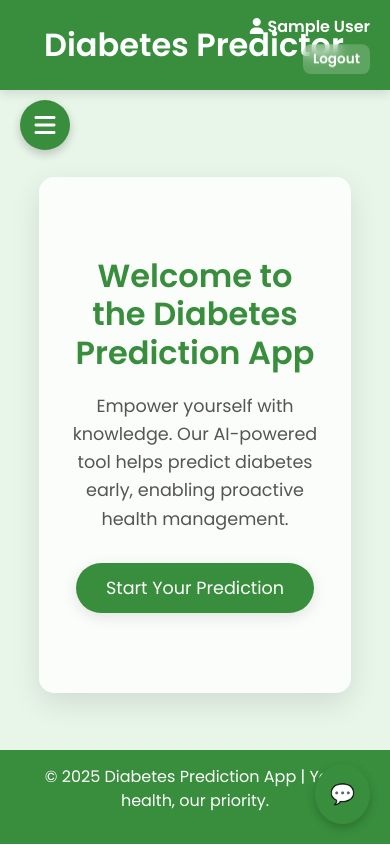
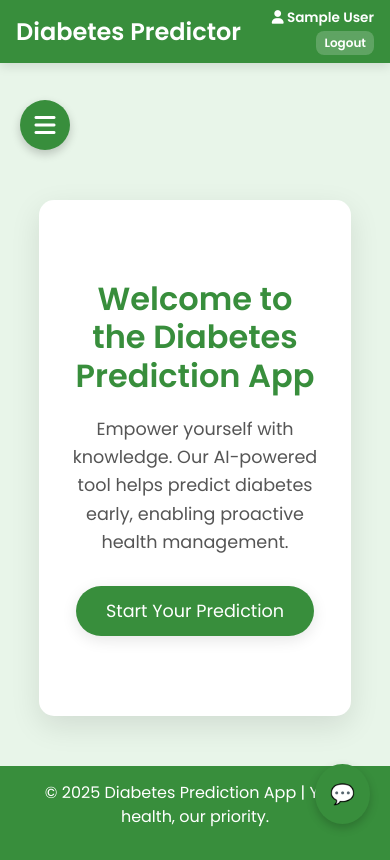
Before and after one commit to bhupesh-6124/diabetes_prediction1, a Flask app: page /index in a window 390 px wide. Run offline with Flask 3, Linux system fonts and the light colour scheme; the visitor is signed in with stand-in values (Sample User, id 1); tables that the repository leaves empty hold one stand-in row (values such as "Sample post"); parts of the project's set-up code (start-up, migrations or seed data) failed here and were passed over; some libraries are stand-ins or nearby versions.

Commit message:
Update index.html

```diff
--- a/templates/index.html
+++ b/templates/index.html
@@ -7,7 +7,6 @@
     <link href="https://fonts.googleapis.com/css2?family=Poppins:wght@400;500;600&display=swap" rel="stylesheet">
     <link href="https://cdn.jsdelivr.net/npm/bootstrap@5.3.0-alpha1/dist/css/bootstrap.min.css" rel="stylesheet">
     <link rel="stylesheet" href="https://cdnjs.cloudflare.com/ajax/libs/font-awesome/6.5.1/css/all.min.css"/>
-
 
     <style>
         /* Overall page settings */
@@ -34,20 +33,52 @@
             top: 0;
             left: 0;
             z-index: 1000;
+            display: flex;
+            justify-content: space-between; /* brand left, user right */
+            align-items: center;
         }
 
-        .navbar-user {
-    background: rgba(255, 255, 255, 0.2);
-    padding: 5px 12px;
-    border-radius: 12px;
-    font-weight: 600;
-}
-
-
+        /* Brand / App Name */
+      /* Brand / App Name */
 .navbar-brand {
     font-size: 2rem;
     font-weight: 600;
+    color: #fff !important;   /* Force white color */
+    text-decoration: none;
+}
+
+/* Prevent color change on hover or active */
+.navbar-brand:hover,
+.navbar-brand:focus,
+.navbar-brand:active {
+    color: #fff !important;
+    text-decoration: none;
+}
+
+        /* Navbar User Info */
+        .navbar-user-info {
+            display: flex;
+            flex-direction: column; /* Stack vertically */
+            align-items: flex-end;
+            gap: 5px;
+            color: white;
+            font-weight: 600;
+            font-size: 1rem;
+        }
+
+        /* Logout link styling */
+        .navbar-user-info a {
             color: #fff;
+            text-decoration: none;
+            font-size: 0.85rem;
+            padding: 5px 10px;
+            border-radius: 8px;
+            backdrop-filter: blur(6px);
+            background: rgba(255, 255, 255, 0.2);
+            transition: 0.3s;
+        }
+        .navbar-user-info a:hover {
+            background: rgba(255, 255, 255, 0.35);
         }
 
         /* Hero Section */
@@ -57,12 +88,12 @@
             justify-content: center;
             align-items: center;
             padding: 80px 30px;
-            background: rgba(255, 255, 255, 0.8); /* Soft white */
+             background: white;/*rgb(255, 255, 255); */
             border-radius: 15px;
             box-shadow: 0 10px 30px rgba(0, 0, 0, 0.1);
             width: 80%;
             max-width: 800px;
-            margin-top: 80px;
+            margin-top: 200px;
             margin-bottom: 50px;
             animation: fadeIn 2s ease-in-out;
             text-align: center;
@@ -181,18 +212,9 @@
             width: 100%;
         }
 
-        /* Responsive Design */
-        @media (max-width: 768px) {
-            .chatbox {
-                width: 90%;
-                right: 5%;
-            }
-        }
-
-
         /* Hamburger Menu Container */
         .hamburger-menu {
-    position: fixed;
+            position: absolute; /* Moves with scrolling */
             top: 100px;
             left: 20px;
             z-index: 100;
@@ -242,72 +264,54 @@
             gap: 6px;
         }
 
+        /* Responsive Design */
+        @media (max-width: 768px) {
+            .navbar {
+                padding: 0.5rem 1rem;
+            }
+
+            .navbar-brand {
+                font-size: 1.5rem; /* smaller brand text */
+            }
+
+            .navbar-user-info {
+                font-size: 0.85rem;
+                gap: 3px;
+            }
+
+            .navbar-user-info a {
+                font-size: 0.75rem;
+                padding: 3px 8px;
+            }
+
+            .chatbox {
+                width: 90%;
+                right: 5%;
+            }
+        }
     </style>
 </head>
 <body>
     <!-- Navbar -->
-
-<nav class="navbar navbar-expand-lg navbar-dark position-relative">
-    <div class="container">
-        <!-- Brand / App Name -->
-        <a class="navbar-brand" href="/">Diabetes Predictor</a>
-
-        <!-- User Name + Logout at top-right corner -->
+    <nav class="navbar">
+        <a class="navbar-brand" >Diabetes Predictor</a>
         {% if user_name %}
-        <div style="
-            position: absolute;
-            top: 50%;
-            right: 20px;
-            transform: translateY(-50%);
-            color: white;
-            font-weight: 600;
-            display: flex;
-            flex-direction: column;
-            align-items: flex-end;
-            gap: 5px;
-            font-size: 1rem;
-        ">
-            <div>
-                <i class="fas fa-user"></i> {{ user_name }}
-            </div>
-            <a href="{{ url_for('logout') }}" style="
-                color: #fff;
-                text-decoration: none;
-                font-size: 0.85rem;
-                padding: 5px 10px;
-                border-radius: 8px;
-                backdrop-filter: blur(6px);
-                background: rgba(255,255,255,0.2);
-                transition: 0.3s;
-            " onmouseover="this.style.background='rgba(255,255,255,0.35)'" onmouseout="this.style.background='rgba(255,255,255,0.2)'">
-                Logout
-            </a>
+        <div class="navbar-user-info">
+            <div><i class="fas fa-user"></i> {{ user_name }}</div>
+            <a href="{{ url_for('logout') }}">Logout</a>
         </div>
         {% endif %}
-    </div>
     </nav>
+
     <!-- Floating Hamburger Menu -->
     <div class="hamburger-menu">
-    <!-- Hamburger Icon -->
         <button class="hamburger-button" onclick="toggleMenu()">
             <i class="fas fa-bars"></i>
         </button>
-
-    <!-- Hidden Menu -->
         <div class="hamburger-menu-items" id="menu-items">
-        <a href="{{ url_for('view_history') }}">
-            <i class="fas fa-history"></i> View History
-        </a>
+            <a href="{{ url_for('view_history') }}"><i class="fas fa-history"></i> View History</a>
         </div>
     </div>
-
-<script>
-function toggleMenu() {
-    const menu = document.getElementById("menu-items");
-    menu.style.display = (menu.style.display === "flex") ? "none" : "flex";
-}
-</script>
-
 
     <!-- Hero Section -->
     <div class="hero">
@@ -335,11 +339,19 @@ function toggleMenu() {
     </footer>
 
     <script>
+        // Hamburger toggle
+        function toggleMenu() {
+            const menu = document.getElementById("menu-items");
+            menu.style.display = (menu.style.display === "flex") ? "none" : "flex";
+        }
+
+        // Chatbot toggle
         function toggleChatbot() {
             const chatbox = document.getElementById("chatbox");
             chatbox.style.display = (chatbox.style.display === "flex") ? "none" : "flex";
         }
 
+        // Append chat messages
         function appendMessage(text, sender) {
             const chatBody = document.getElementById("chatbox-body");
             const message = document.createElement("div");
@@ -347,26 +359,23 @@ function toggleMenu() {
             message.style.padding = "8px";
             message.style.margin = "5px";
             message.style.borderRadius = "8px";
-
             if (sender === "user") {
-                message.style.background = "#D1F2EB";  // Light green for user
+                message.style.background = "#D1F2EB";
                 message.style.textAlign = "right";
             } else {
-                message.style.background = "#E8F5E9";  // Soft green for bot
+                message.style.background = "#E8F5E9";
                 message.style.textAlign = "left";
             }
-
             message.innerText = text;
             chatBody.appendChild(message);
             chatBody.scrollTop = chatBody.scrollHeight;
         }
 
+        // Send chat
         function sendMessage() {
             const chatInput = document.getElementById("chat-input");
             const userMessage = chatInput.value.trim();
-
             if (userMessage === "") return;
-
             appendMessage("You: " + userMessage, "user");
 
             fetch("/chatbot", {
@@ -375,21 +384,16 @@ function toggleMenu() {
                 body: JSON.stringify({ message: userMessage })
             })
             .then(response => response.json())
-            .then(data => {
-                appendMessage("Bot: " + data.response, "bot");
-            })
+            .then(data => appendMessage("Bot: " + data.response, "bot"))
             .catch(error => console.error("Error:", error));
 
             chatInput.value = "";
         }
 
-        // Allow pressing Enter to send message
-        document.getElementById("chat-input").addEventListener("keypress", function (event) {
-            if (event.key === "Enter") {
-                sendMessage();
-            }
+        // Press Enter to send message
+        document.getElementById("chat-input").addEventListener("keypress", function(event) {
+            if (event.key === "Enter") sendMessage();
         });
     </script>
-
 </body>
 </html>
```
Lines whose indentation alone changed are shown as unchanged.
